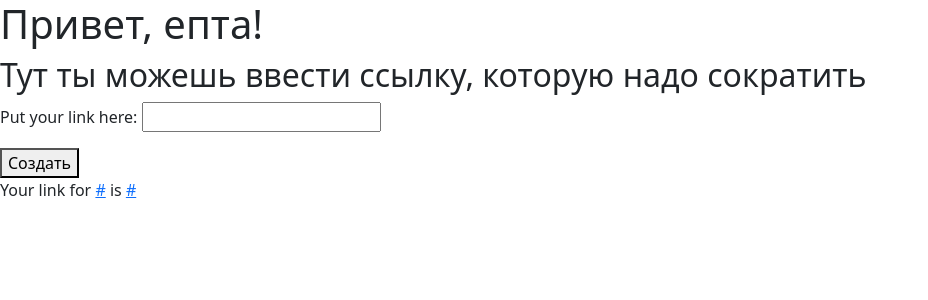
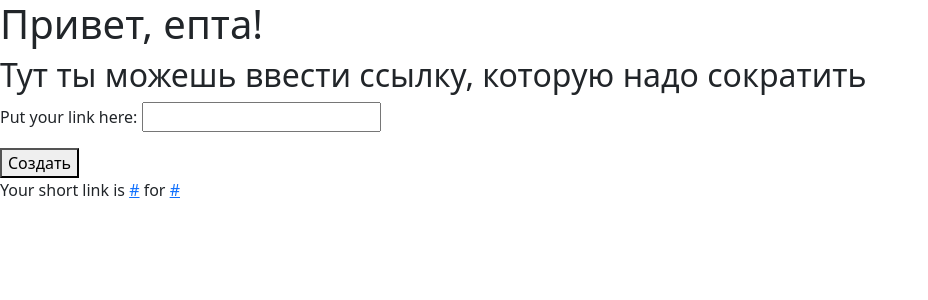
Before and after one commit to Chelovecki/flask_url_shortener, a Flask app: template templates/index.html in a window 1280 px wide. Shown: the top 300 px of the page, without its empty margins (0-928 px from the left). Run offline with Flask 3, Linux system fonts and the light colour scheme; the template is opened without the code that fills it: most values are stand-ins (such as "Sample title", 1, 10 or a date in 2020).

Commit message:
visual optimize: first show short link, then original link

```diff
--- a/templates/index.html
+++ b/templates/index.html
@@ -20,7 +20,7 @@
 <div>
  {% if shortened_link %}
     <div>
-        Your link for <a href="{{ orig_link }}" _blank=True>{{ orig_link }}</a> is <a href="{{ shortened_link }}" _blank=True>{{ shortened_link }}</a>
+        Your short link is <a href="{{ shortened_link }}" _blank=True>{{ shortened_link }}</a> for <a href="{{ orig_link }}" _blank=True>{{ orig_link }}</a>
     </div>
     {% endif %}
 </div>
```
